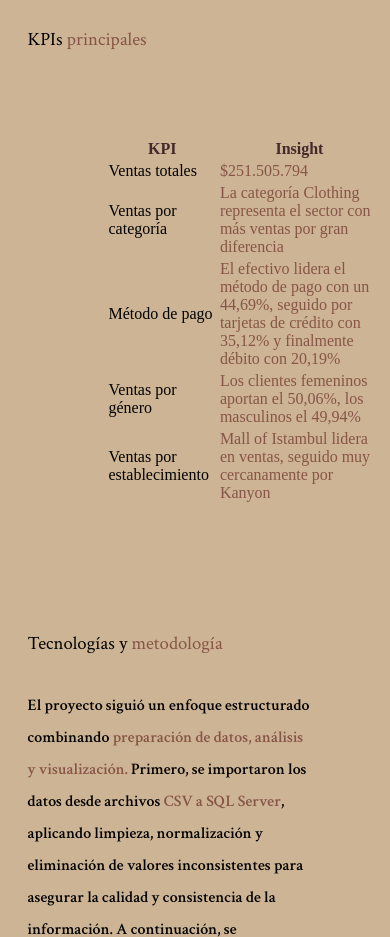
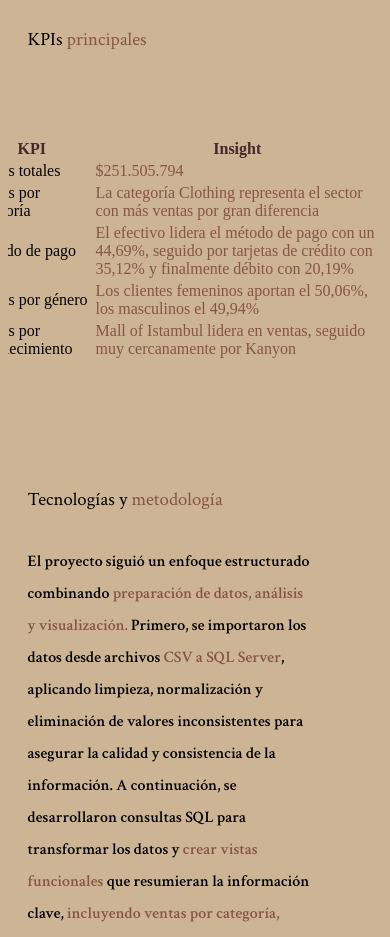
Before and after one commit to andredomin/andresdomin, a Next.js app: page /data/retail_analysis in a window 390 px wide. Shown: the part 960-1897 px from the top of the page. Built offline with nearby package versions, Linux system fonts and the light colour scheme; a web font is replaced by a local one.

Commit message:
responsiveness

```diff
--- a/src/app/globals.css
+++ b/src/app/globals.css
@@ -383,7 +383,7 @@ table td{
 
 .screenshots{
   display: flex;
-  width: 80vw;
+  width: 100vw;
   filter: sepia(0.9);
 }
 
@@ -432,6 +432,26 @@ table td{
     left: 45vw;
   }
 
+
+
+}
+
+table{
+  margin-top: 10vh;
+  margin-left: -15vw;
+}
+
+table tr{
+  color: #44292B;
+}
+
+tbody td{
+  padding: 50 55;
+}
+
+table td{
+  color: #000000;
+  font-weight: 500;
 }
 
 
@@ -489,6 +509,26 @@ table td{
   background: radial-gradient(200% 200% at 40% 30%, #875547,#CDB495 50%);
   animation: sweep3 6s linear infinite alternate;
 }
+
+table{
+  margin-top: 10vh;
+  margin-left: -10vw;
+}
+
+table tr{
+  color: #44292B;
+}
+
+tbody td{
+  padding: 50 55;
+}
+
+table td{
+  color: #000000;
+  font-weight: 500;
+}
+
+
 
 }
 
@@ -673,6 +713,24 @@ table td{
   margin-top: 8vh;
 }
 
+table{
+  margin-top: 10vh;
+  margin-left: 25vw;
+}
+
+table tr{
+  color: #44292B;
+}
+
+tbody td{
+  padding: 50 95;
+}
+
+table td{
+  color: #000000;
+  font-weight: 500;
+}
+
   .footer{
     height: 100vh;
 
@@ -749,6 +807,8 @@ table td{
 
 @media (min-width: 1920px) {
 
+
+
   h1{
     font-size: 2em;
   }
@@ -781,4 +841,23 @@ table td{
     height: 10%;
     font-size: 2em;
   }
+
+
+  table{
+  margin-top: 10vh;
+  margin-left: 25vw;
 }
+
+table tr{
+  color: #44292B;
+}
+
+tbody td{
+  padding: 50 95;
+}
+
+table td{
+  color: #000000;
+  font-weight: 500;
+}
+}
```
